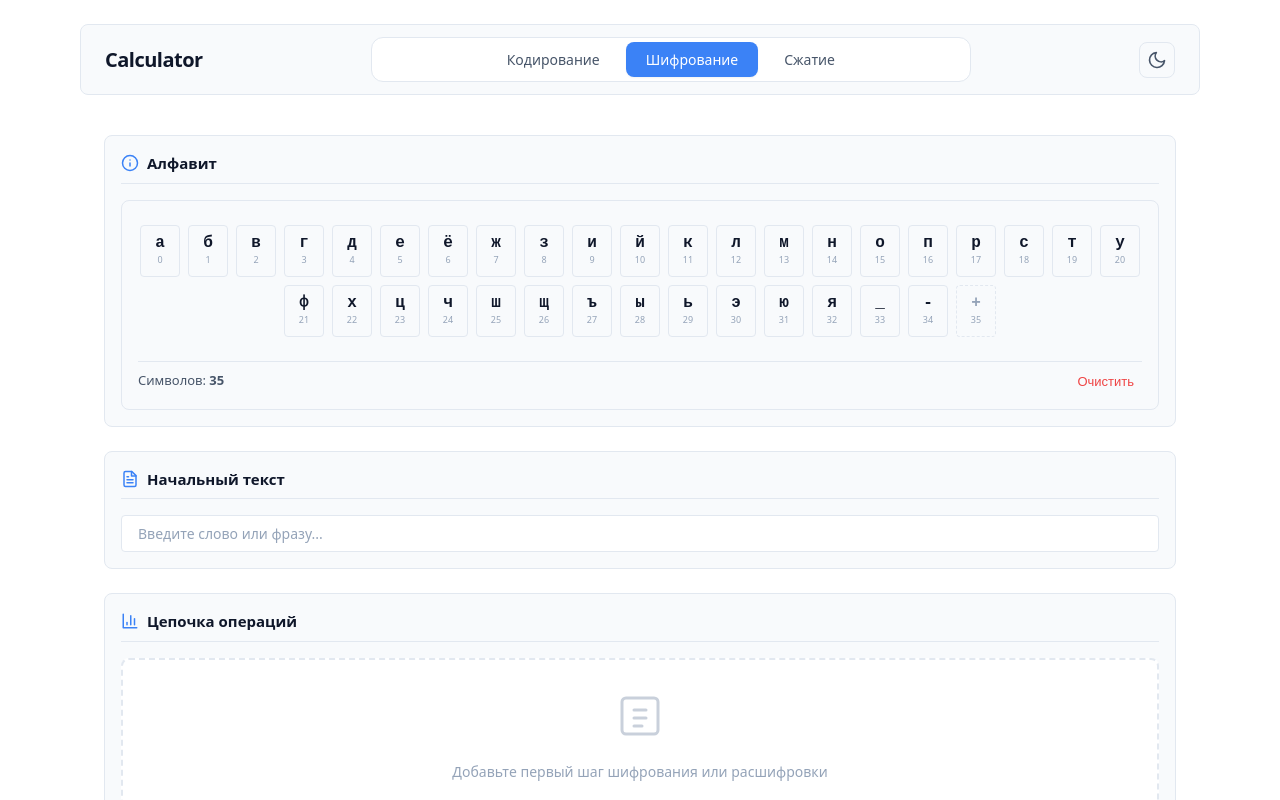
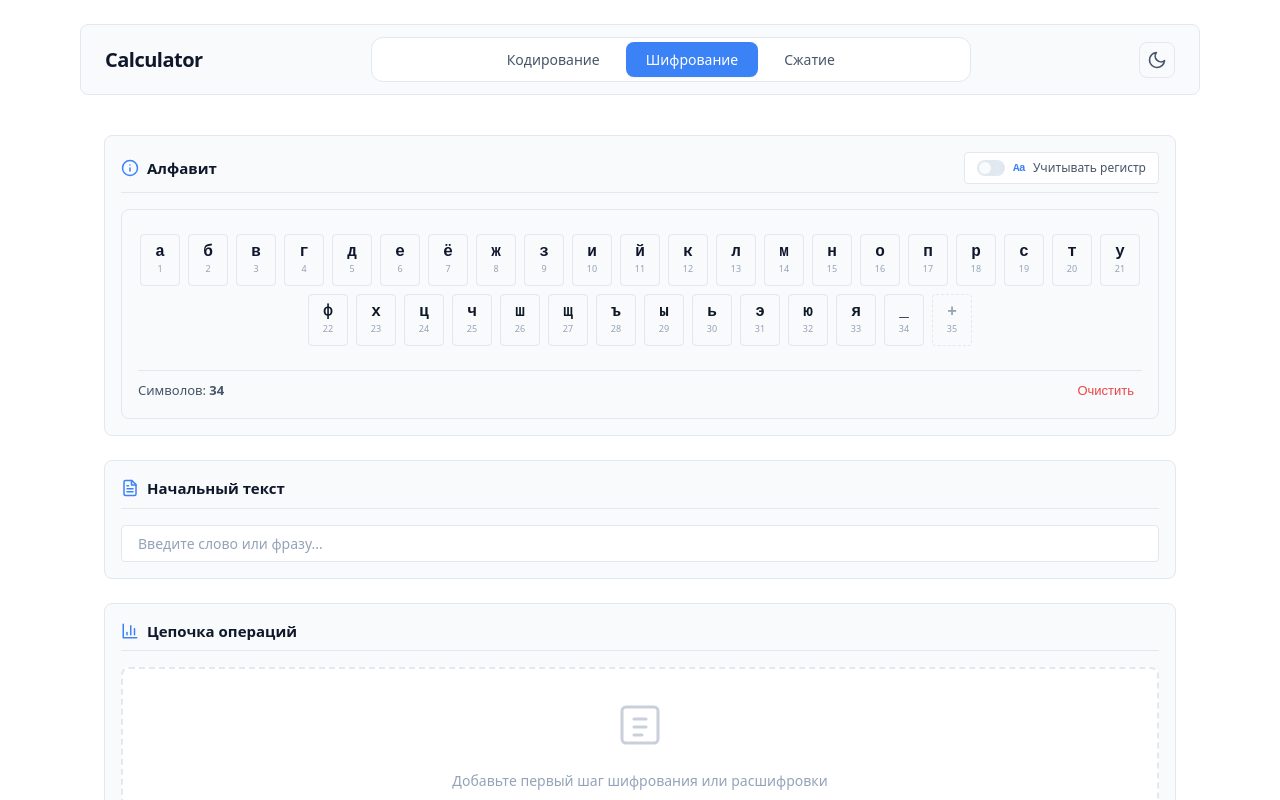
Before and after one commit to koupcls/Calculator, a Vue app in the folder app/: page /Calculator/cipher in a window 1280 px wide. Shown: the top 800 px of the page. Built offline with nearby package versions, Linux system fonts and the light colour scheme.

Commit message:
feat(Alphabet): add case sensitivity to alphabet component and cipher store

```diff
--- a/app/src/components/cipher/AlphabetEditor.vue
+++ b/app/src/components/cipher/AlphabetEditor.vue
@@ -6,7 +6,8 @@ const DEFAULT_ALPHABET = 'абвгдеёжзийклмнопрстуфхцчшщ
 
 const props = defineProps<{
   modelValue: string,
-  defaultAlphabet?: string
+  defaultAlphabet?: string,
+  caseSensetive: boolean
 }>()
 
 const emit = defineEmits<{
@@ -24,12 +25,13 @@ const alphabetChars = computed(() => {
   })
 })
 
-const plusIndex = computed(() => alphabetChars.value.length)
-const isValidChar = (char: string) => char.length === 1 && !props.modelValue.includes(char.toLowerCase())
+const plusIndex = computed(() => alphabetChars.value.length + 1)
+const isValidChar = (char: string) =>
+  char.length === 1 && !props.modelValue.includes(props.caseSensetive === true ? char : char.toLowerCase())
 
 const handleAddChar = (char: string) => {
   if (isValidChar(char)) {
-    emit('update:modelValue', props.modelValue + char.toLowerCase())
+    emit('update:modelValue', props.modelValue + (props.caseSensetive === true ? char : char.toLowerCase()))
   }
 }
 
@@ -88,7 +90,7 @@ const isDefault = computed(() => {
         v-for="(char, idx) in alphabetChars"
         :key="`${char}-${idx}`"
         :symbol="char"
-        :index="idx"
+        :index="idx + 1"
         :focused="isFocused(idx)"
         removable
         @remove="removeChar(idx)"
--- a/app/src/components/cipher/CipherChain.vue
+++ b/app/src/components/cipher/CipherChain.vue
@@ -6,6 +6,7 @@ import Input from '../ui/Input.vue'
 import AlphabetEditor from './AlphabetEditor.vue'
 import AddStepForm from './AddStepForm.vue'
 import StepCard from './StepCard.vue'
+import Switcher from '../ui/Switcher.vue'
 
 const store = useCipherStore()
 
@@ -45,8 +46,13 @@ const finalOutput = computed(() =>
           <svg xmlns="http://www.w3.org/2000/svg" width="18" height="18" viewBox="0 0 24 24" fill="none" stroke="currentColor" stroke-width="2" stroke-linecap="round" stroke-linejoin="round"><circle cx="12" cy="12" r="10"/><path d="M12 16v-4"/><path d="M12 8h.01"/></svg>
           <span>Алфавит</span>
         </div>
+        <Switcher
+                v-model="store.caseSensitive"
+                icon="Aa"
+                label="Учитывать регистр"
+              />
       </div>
-      <AlphabetEditor v-model="store.alphabet" placeholder="Введите символ" />
+      <AlphabetEditor v-model="store.alphabet" :default-alphabet="store.defaultAlphabet" :case-sensetive="store.caseSensitive" placeholder="Введите символ" />
     </div>
 
     <!-- Начальный текст -->
--- a/app/src/components/cipher/VigenereTable.vue
+++ b/app/src/components/cipher/VigenereTable.vue
@@ -68,6 +68,7 @@ const buildRows = (): VigenereRow[] => {
             :key="cIdx"
             :symbol="cell.symbol"
             :index="cell.index"
+            :show-number="true"
           />
         </div>
       </div>
--- a/app/src/core/cipher/storeTypes.ts
+++ b/app/src/core/cipher/storeTypes.ts
@@ -21,6 +21,8 @@ export interface ColumnarVisualization {
 
 export interface CipherState {
   alphabet: string;
+  defaultAlphabet: string;
+  caseSensitive: boolean;
   steps: CipherStep[];
   isLoading: boolean;
   error: string | null;
--- a/app/src/stores/cipherStore.ts
+++ b/app/src/stores/cipherStore.ts
@@ -8,7 +8,9 @@ function generateId(): string {
 
 export const useCipherStore = defineStore('cipher', {
   state: (): CipherState => ({
-    alphabet: 'абвгдеёжзийклмнопрстуфхцчшщъыьэюя -',
+    alphabet: 'абвгдеёжзийклмнопрстуфхцчшщъыьэюя ',
+    defaultAlphabet: 'абвгдеёжзийклмнопрстуфхцчшщъыьэюя ',
+    caseSensitive: false,
     steps: [],
     isLoading: false,
     error: null
@@ -32,8 +34,8 @@ export const useCipherStore = defineStore('cipher', {
         id: generateId(),
         type,
         mode,
-        key,
-        input: stepInput,
+        key: this.caseSensitive ? key : key.toLowerCase(),
+        input: this.caseSensitive ? stepInput : stepInput.toLowerCase(),
         output: null,
         isLoading: false,
         error: null,
```
